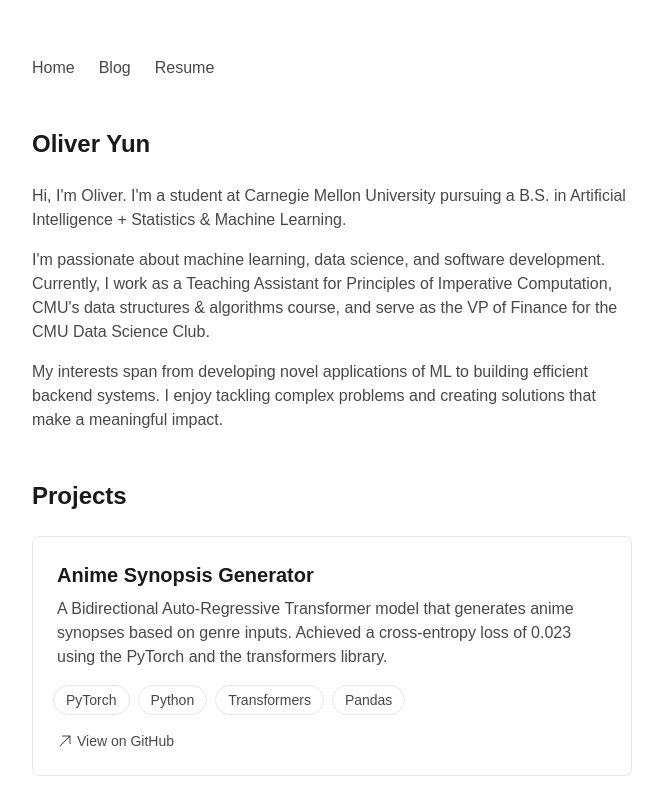
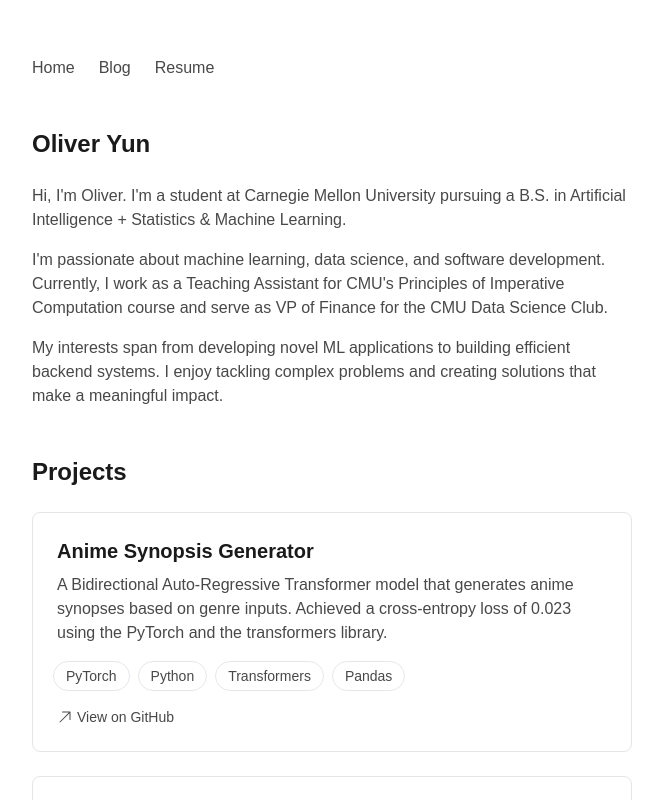
Before and after one commit to oliveryun11/portfolio, a Next.js app: page / in a window 1280 px wide. Shown: the top 800 px of the page, without its empty margins (308-971 px from the left). Built offline with nearby package versions, Linux system fonts and the light colour scheme.

Commit message:
fix some deployment errors and add resume

```diff
--- a/src/app/blog/[slug]/page.tsx
+++ b/src/app/blog/[slug]/page.tsx
@@ -1,6 +1,5 @@
 import { getBlogPostWithProject } from '@/lib/blog';
 import { notFound } from 'next/navigation';
-import Link from 'next/link';
 import Nav from '@/components/Nav';
 import Footer from '@/components/Footer';
 import { Metadata } from 'next';
--- a/src/components/About.tsx
+++ b/src/components/About.tsx
@@ -3,20 +3,19 @@
         <div className="py-6" id="about">
             <h2 className="text-2xl font-bold mb-6">Oliver Yun</h2>
             <div className="space-y-4 text-foreground-secondary">
-            <p>
-                    Hi, I'm Oliver. I'm a student at Carnegie Mellon University pursuing a B.S. in
+                <p>
+                    Hi, I&apos;m Oliver. I&apos;m a student at Carnegie Mellon University pursuing a B.S. in
                     Artificial Intelligence + Statistics & Machine Learning.
                 </p>
 
                 <p>
-                    I'm passionate about machine learning, data science, and software development.
-                    Currently, I work as a Teaching Assistant for Principles of Imperative Computation,
-                    CMU's data structures & algorithms course, and serve as the VP of Finance for the
-                    CMU Data Science Club.
+                    I&apos;m passionate about machine learning, data science, and software development.
+                    Currently, I work as a Teaching Assistant for CMU&apos;s Principles of Imperative
+                    Computation course and serve as VP of Finance for the CMU Data Science Club.
                 </p>
 
                 <p>
-                    My interests span from developing novel applications of ML to building efficient
+                    My interests span from developing novel ML applications to building efficient
                     backend systems. I enjoy tackling complex problems and creating solutions that
                     make a meaningful impact.
                 </p>
--- a/src/components/Nav.tsx
+++ b/src/components/Nav.tsx
@@ -5,13 +5,20 @@
     <nav className="py-6 mt-8">
       <ul className="flex gap-6 justify-start text-foreground-secondary">
         <li>
-          <a href="/" className="hover:text-foreground">Home</a>
+          <Link href="/" className="hover:text-foreground">Home</Link>
         </li>
         <li>
           <Link href="/blog" className="hover:text-foreground">Blog</Link>
         </li>
         <li>
-          <a href="#resume" className="hover:text-foreground">Resume</a>
+        <a
+            href="/resume.pdf"
+            target="_blank"
+            rel="noopener noreferrer"
+            className="hover:text-foreground"
+          >
+            Resume
+          </a>
         </li>
       </ul>
     </nav>
--- a/src/lib/blog.ts
+++ b/src/lib/blog.ts
@@ -17,7 +17,7 @@
             content,
             ...frontmatter
         };
-    } catch (error) {
+    } catch {
         return null;
     }
 }
```
Also changed, not shown: 1 other file (tests, documents, lock files or other folders).
